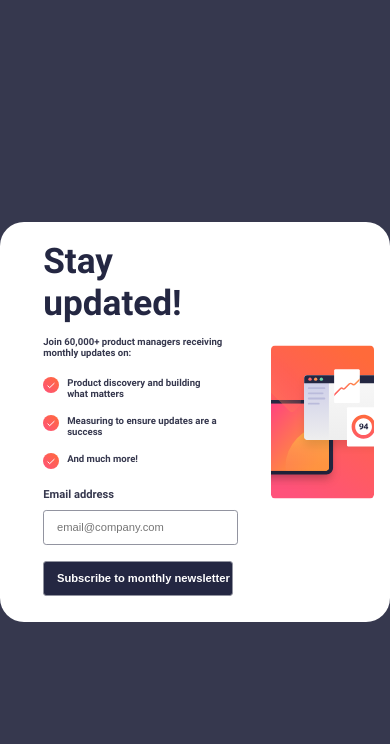
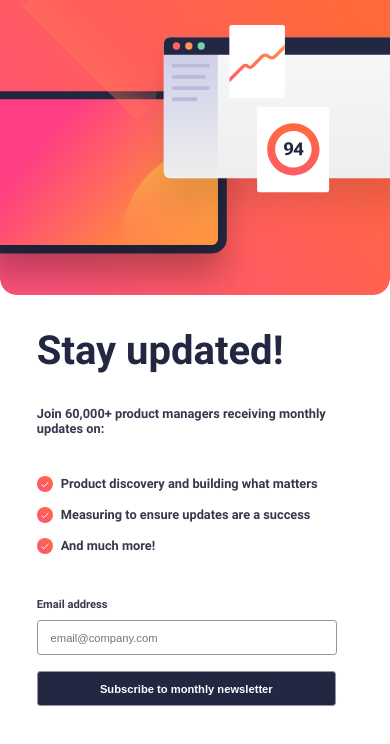
Before and after one commit to SOBAN7AKRAM/Newsletter-SignUp-Form, a plain HTML site: page index.html in a window 390 px wide. Drawn offline with Linux system fonts and the light colour scheme; a web font is replaced by a local one.

Commit message:
Almost completed

```diff
--- a/index.html
+++ b/index.html
@@ -32,6 +32,7 @@
     </div>
     <div id="pic">
       <img src="./assets/images/illustration-sign-up-desktop.svg" alt="image">
+      <img src="./assets/images/illustration-sign-up-mobile.svg" alt="image" id="mobileImg">
     </div>
   </div>
 
@@ -39,7 +40,7 @@
   <div class="confirmationMessage" style="display: none;">
     <img src="./assets/images/icon-success.svg" alt="success">
     <h1>Thanks for subscribing!</h1>
-    <p>A confirmation email has been sent to msobanakram7@gmail.com.
+    <p>A confirmation email has been sent to <strong>msobanakram7@gmail.com</strong>.
       Please open it and click the button inside to confirm your subscription.</p>
     <input type="submit" value="Dismiss message" id="dismissBtn">
   </div>
--- a/script/script.js
+++ b/script/script.js
@@ -26,4 +26,6 @@ document.addEventListener('DOMContentLoaded', function()
             document.getElementById('errorMsg').style.display = 'none';
         }
     });
+
+
 });
--- a/style/style.css
+++ b/style/style.css
@@ -69,11 +69,14 @@ body{
 #pic{
     flex: 1;
 }
-#pic img{
+#pic img:first-child{
     height: 100%;
     width: 100%;
     display: block;
     float: right;
+}
+#mobileImg{
+    display: none;
 }
 label{
     font-size: 0.7rem;
@@ -145,3 +148,74 @@ input[type="submit"]:hover{
 #dismissBtn{
     width: 100%;
 }
+
+
+ /* Mobile device design */
+ @media screen and (max-width: 700px) {
+    .container{
+        border-radius: 1.5rem;
+        height: 100%;
+        width: 100%;
+        flex-direction: column-reverse;
+        justify-content: flex-end;
+        padding: 0;
+    }
+    #forum p{
+        font-size: 0.8rem;
+    }
+    #forum li{
+        font-size: 0.8rem;
+    }
+    #forum h1{
+        font-size: 2.5rem;
+    }
+    #forum{
+        flex: 2;
+        justify-content: flex-start;
+        padding: 2rem 2.3rem;
+        gap: 2rem;
+    }
+    #pic{
+        padding: 0;
+        flex: 1;
+    }
+    #pic img:first-child{
+        display: none;
+    }
+    #mobileImg{
+        display: block;
+        margin: 0;
+        padding: 0;
+        height: 100%;
+        width: 100%;
+    }
+    input[type="email"]{
+        width: 86%;
+    }
+    #errorMsg{
+        padding-right: 1.5rem;
+    }
+    body{
+        background-color: hsl(0, 0%, 100%);
+    }
+    .confirmationMessage{
+        height: 100%;
+        width: 100%;
+
+    }
+    #dismissBtn{
+        margin-top: 8rem;
+        align-self: flex-end;
+    }
+    .confirmationMessage > img{
+        height: 4rem;
+        width: 4rem;
+        margin-bottom: 2rem;
+    }
+    .confirmationMessage p{
+        font-weight: normal;
+        font-size: 0.9rem;
+        padding: 1rem 0rem;
+        color: hsl(235, 18%, 26%);
+    }
+ }
```
